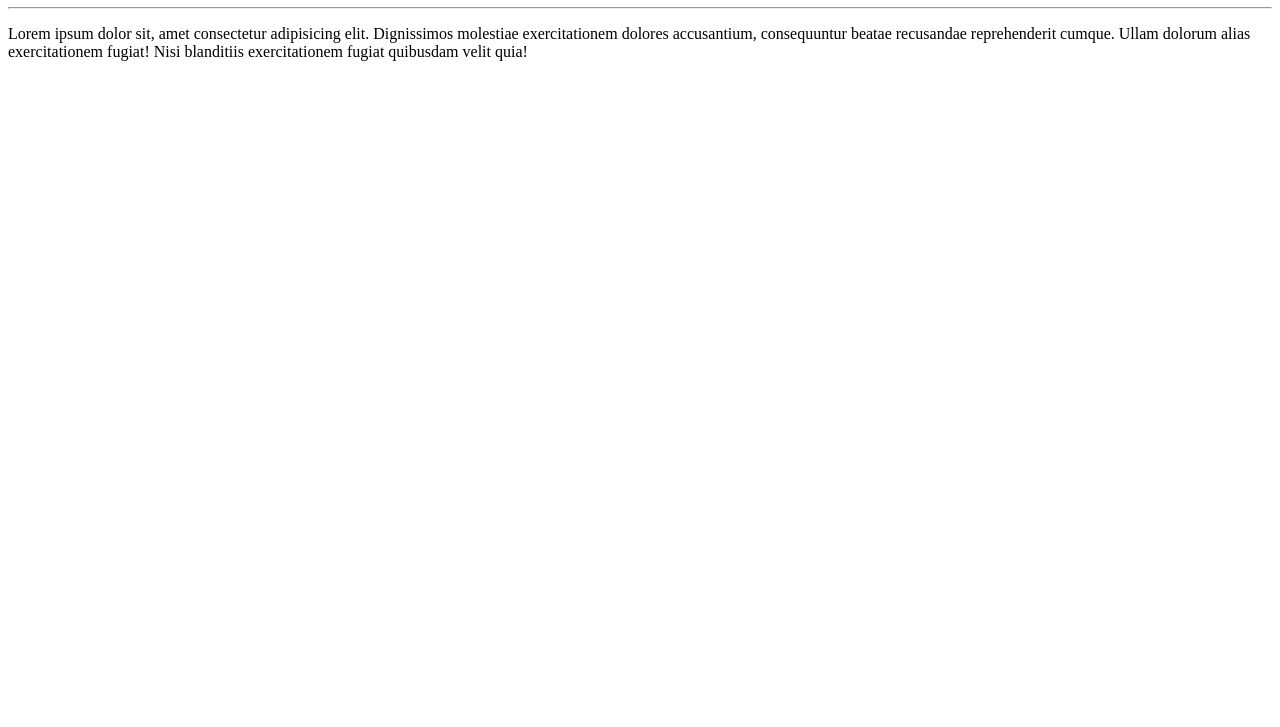
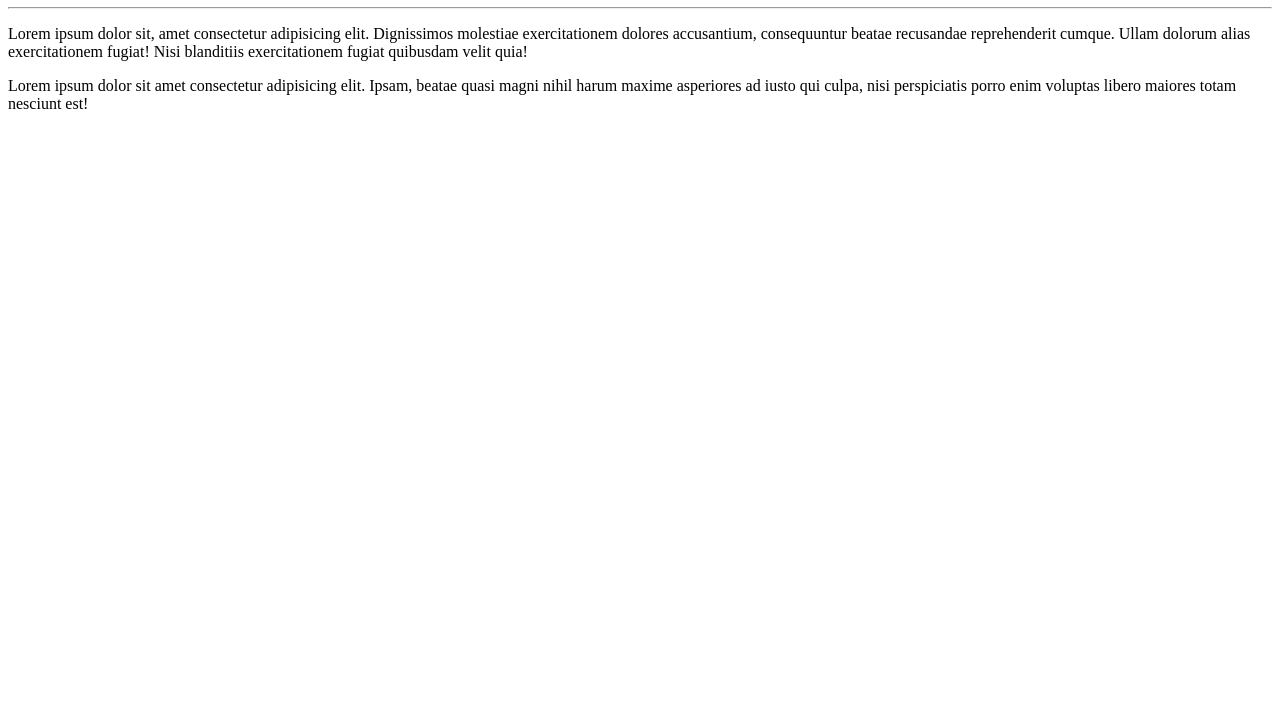
Before and after one commit to anaboteleiro/Curso-Guanabara--Ola--Mundo, a plain HTML site: page Site de Exemplo/index.html in a window 1280 px wide. Shown: the part 73-800 px from the top of the page. Drawn offline with Linux system fonts and the light colour scheme.

Commit message:
adicionei um paragrafo

```diff
--- a/Site de Exemplo/index.html
+++ b/Site de Exemplo/index.html
@@ -10,7 +10,7 @@
     <h1>Olá, Mundo!</h1>
     <hr>
     <p>Lorem ipsum dolor sit, amet consectetur adipisicing elit. Dignissimos molestiae exercitationem dolores accusantium, consequuntur beatae recusandae reprehenderit cumque. Ullam dolorum alias exercitationem fugiat! Nisi blanditiis exercitationem fugiat quibusdam velit quia!</p>
-
+<p>Lorem ipsum dolor sit amet consectetur adipisicing elit. Ipsam, beatae quasi magni nihil harum maxime asperiores ad iusto qui culpa, nisi perspiciatis porro enim voluptas libero maiores totam nesciunt est!</p>
 
 
 
```
